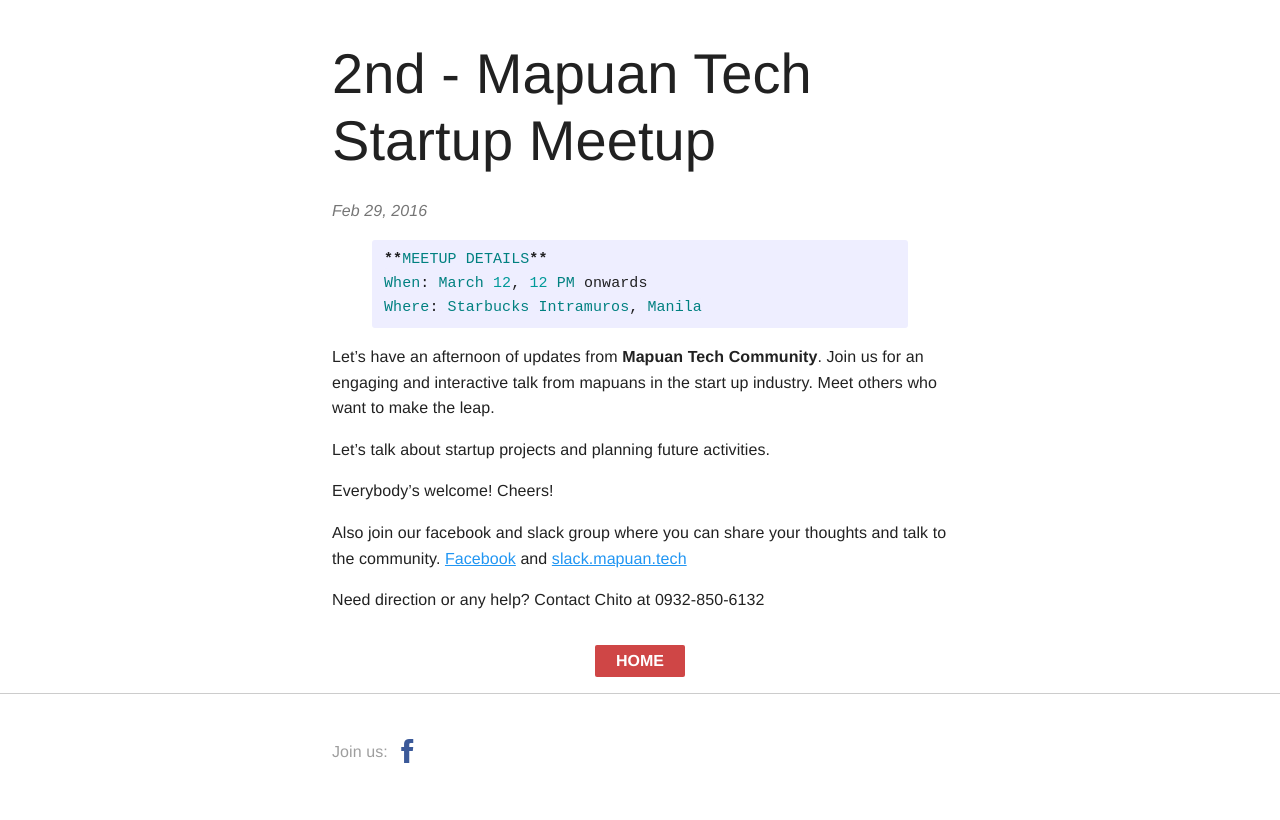
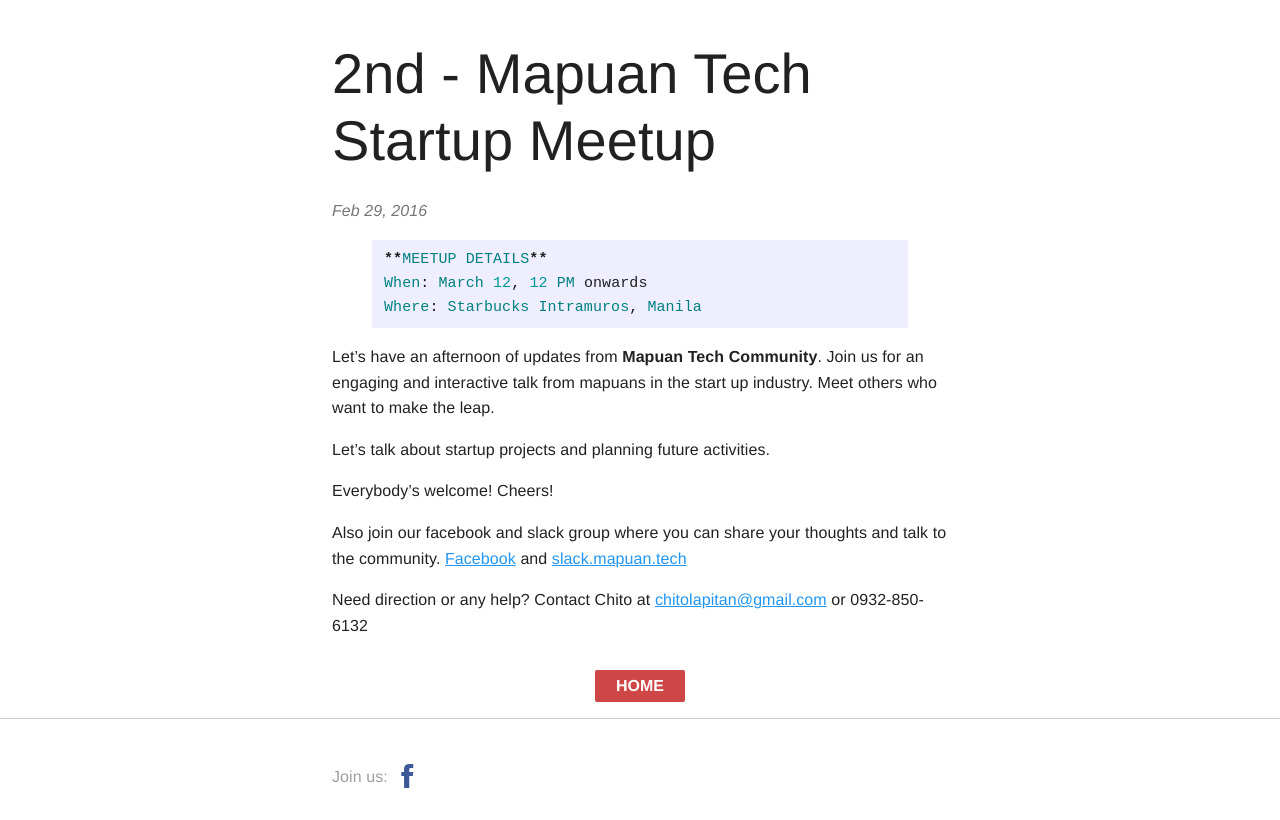
Before and after one commit to mapuantech/mapuantech.github.io, a Jekyll site: the page built from _posts/2016-29-02-second-mapuan-tech-startup-meetup.markdown, in a window 1280 px wide. Shown: the part 100-920 px from the top of the page. Built offline with Jekyll 4.4.1, drawn with Linux system fonts in a browser that asks for light colours; some web fonts are replaced.

Commit message:
Add email for 2nd meetup

```diff
--- a/_posts/2016-29-02-second-mapuan-tech-startup-meetup.markdown
+++ b/_posts/2016-29-02-second-mapuan-tech-startup-meetup.markdown
@@ -21,4 +21,4 @@
 Also join our facebook and slack group where you can share your thoughts and talk to the community.
 [Facebook](https://www.facebook.com/groups/225295784331139) and [slack.mapuan.tech](http://slack.mapuan.tech)
 
-Need direction or any help? Contact Chito at 0932-850-6132
+Need direction or any help? Contact Chito at [chitolapitan@gmail.com](mailto:chitolapitan@gmail.com) or 0932-850-6132
```
